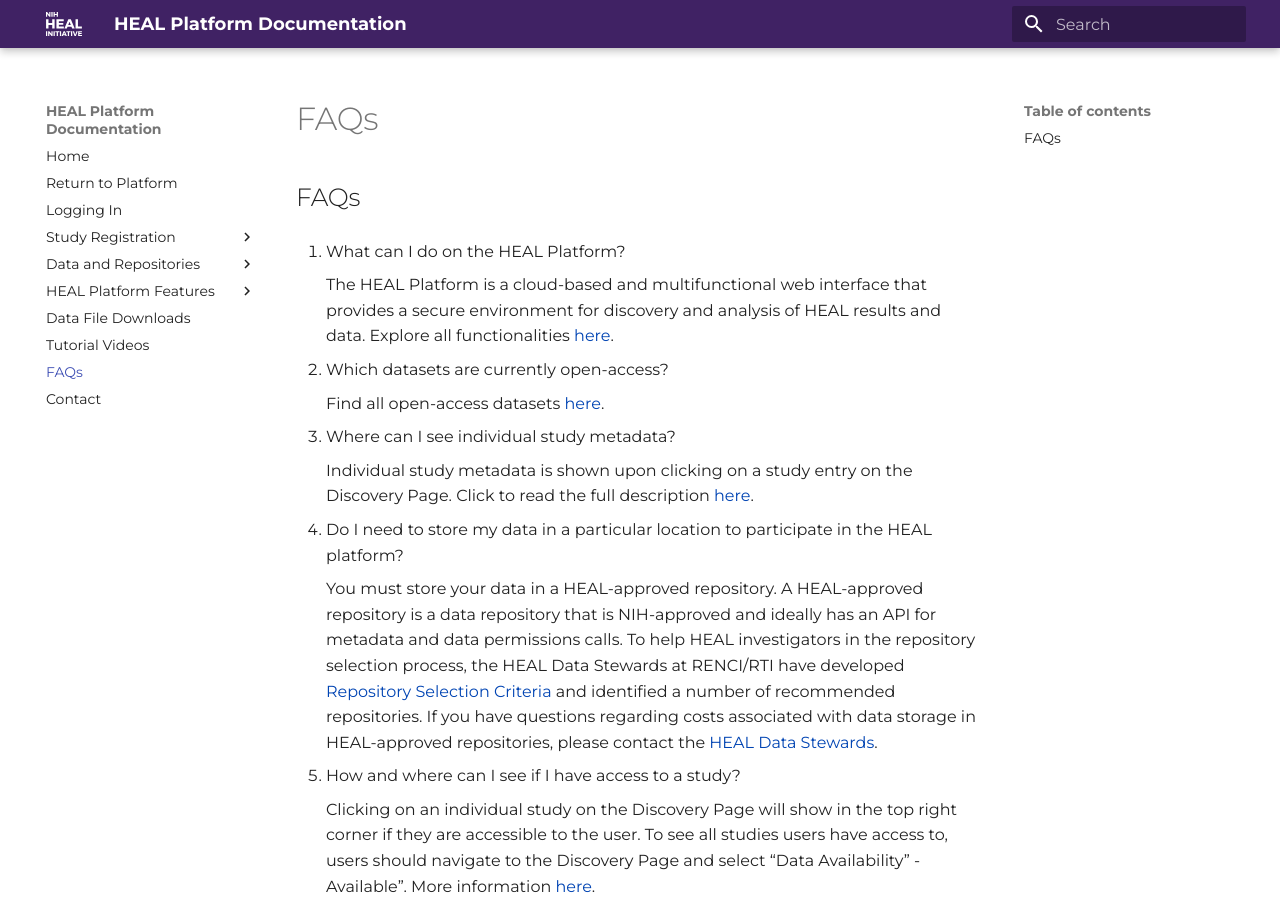
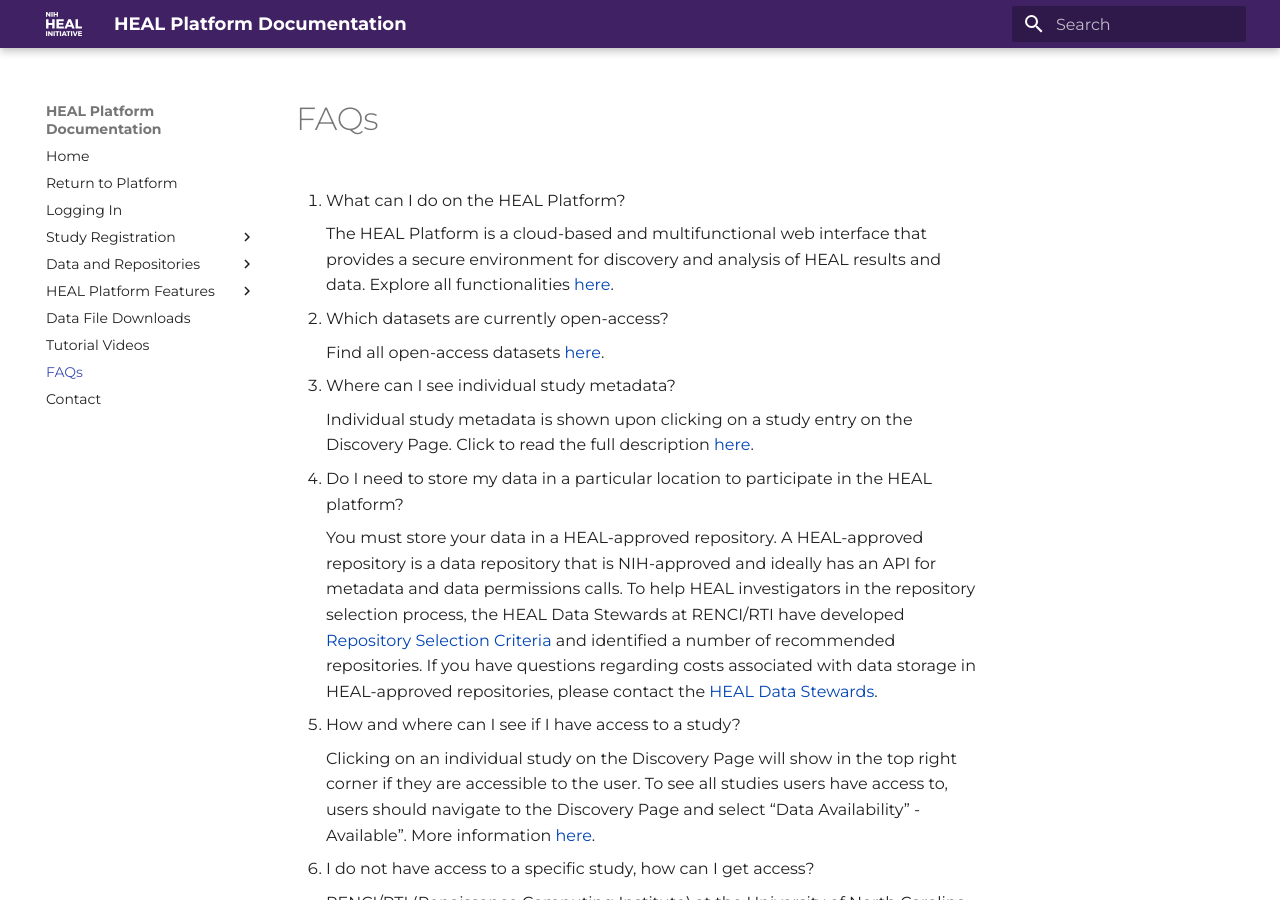
Before and after one commit to HEAL/platform-documentation, an MkDocs documentation site: the page built from docs/faqs.md, in a window 1280 px wide and 900 px high. Built offline with MkDocs 1.6.1 and Material for MkDocs 9.7.7, drawn with Linux system fonts in a browser that asks for light colours.

Commit message:
Update faqs.md header
Updated header indication (___ to #) to conform to the rest of the markdown files. the current format creates a superfluous endpoint, (https://heal.github.io/platform-documentation/faqs/#faqs). The talk of deprecating urls users have already bookmarked had me looking around.

```diff
--- a/docs/faqs.md
+++ b/docs/faqs.md
@@ -4,8 +4,7 @@
   - toc
 --- -->
 
-FAQs
-----
+# FAQs
 
 1. What can I do on the HEAL Platform?
 
```
